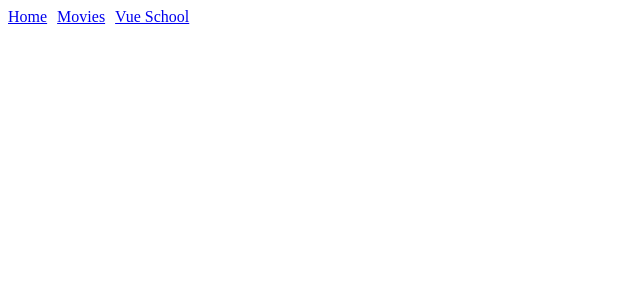
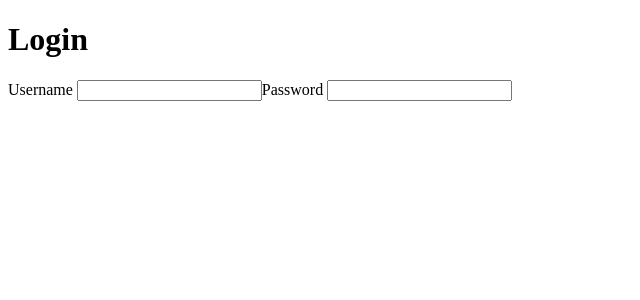
Before and after one commit to regislopeseso/nuxt-app, a Nuxt app: page /login in a window 1280 px wide. Shown: the top 300 px of the page, without its empty margins (0-640 px from the left). Built offline with nearby package versions, Linux system fonts and the light colour scheme.

Commit message:
Create Flexible Custom Layouts

```diff
--- a/app/app.vue
+++ b/app/app.vue
@@ -11,15 +11,8 @@
 
 <template>
   <div>
-    <nav style="display: flex; gap: 10px">
-      <NuxtLink to="/">Home</NuxtLink>
-      <NuxtLink to="/movies">Movies</NuxtLink>
-      <NuxtLink
-        to="https://vueschool.io"
-        target="_"
-        >Vue School</NuxtLink
-      >
-    </nav>
-    <NuxtPage />
+    <NuxtLayout>
+      <NuxtPage />
+    </NuxtLayout>
   </div>
 </template>
--- /dev/null
+++ b/app/layouts/default.vue
@@ -0,0 +1,14 @@
+<template>
+  <div>
+    <nav style="display: flex; gap: 10px">
+      <NuxtLink to="/">Home</NuxtLink>
+      <NuxtLink to="/movies">Movies</NuxtLink>
+      <NuxtLink
+        to="https://vueschool.io"
+        target="_"
+        >Vue School</NuxtLink
+      >
+    </nav>
+    <slot></slot>
+  </div>
+</template>
--- /dev/null
+++ b/app/layouts/plain.vue
@@ -0,0 +1,3 @@
+<template>
+  <slot></slot>
+</template>
--- /dev/null
+++ b/app/pages/login.vue
@@ -0,0 +1,23 @@
+<script setup>
+  definePageMeta({
+    layout: "plain",
+  });
+</script>
+
+<template>
+  <form>
+    <h1>Login</h1>
+    <label for="username">Username </label>
+    <input
+      type="text"
+      id="username"
+    />
+    <label for="password">Password </label>
+    <input
+      type="password"
+      id="password"
+    />
+  </form>
+</template>
+
+<style scoped></style>
--- a/app/pages/movies/[id].vue
+++ b/app/pages/movies/[id].vue
@@ -4,7 +4,7 @@
   const { data } = await useFetch(
     `http://www.omdbapi.com/?apikey=4996b3da&i=${route.params.id}`,
     {
-      pick: ["Plot", "Title"],
+      pick: ["Plot", "Title", "Poster"],
       key: `/movies/${route.params.id}`,
       onResponse({ request, response }) {
         if (response._data.Error === "Incorrect IMDb ID.") {
```
